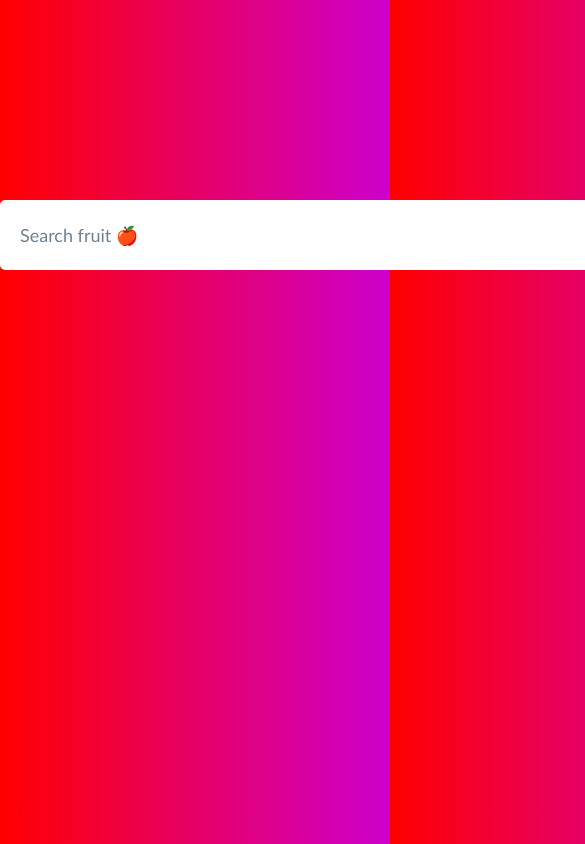
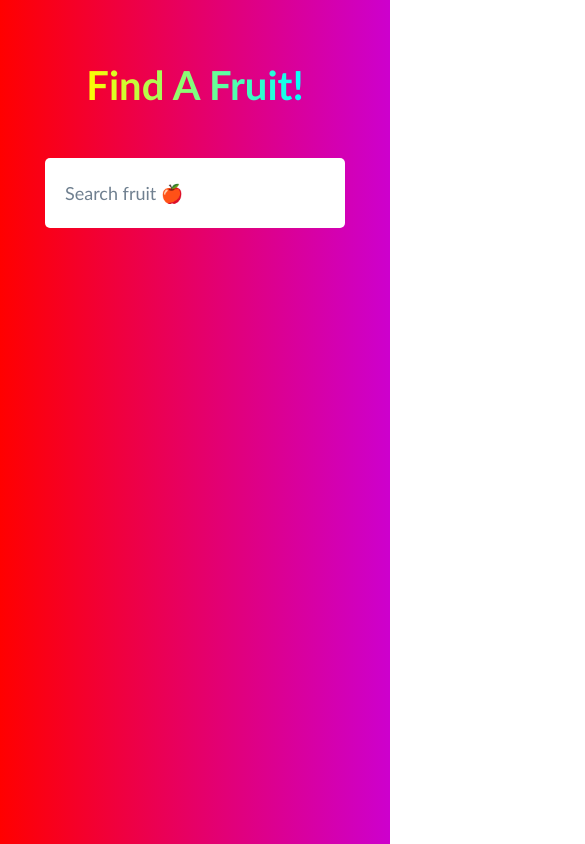
Before and after one commit to msaemrow/FruitSearchApp, a plain HTML site: page index.html in a window 390 px wide. Shown: the whole page, 585 px wide, since content can reach past the window. Drawn offline with nearby package versions, Linux system fonts and the light colour scheme.

Commit message:
updated css and added comments to JS file

```diff
--- a/index.html
+++ b/index.html
@@ -8,6 +8,7 @@
 
 </head>
 <body>
+  <h1>Find A Fruit!</h1>
 <!-- partial:index.partial.html -->
 <div class="search-container">
   <div class = "top-row">
--- a/style.css
+++ b/style.css
@@ -5,16 +5,29 @@
   font-family: 'Gill Sans', 'Gill Sans MT', Calibri, 'Trebuchet MS', sans-serif;
 }
 
+body{
+  display: flex;
+  flex-direction: column;
+  align-items: center;
+  gap: 0px;
+}
+
+h1{
+  font-size: 4rem;
+  margin-bottom: 0;
+  background-image: linear-gradient(90deg, rgb(255, 251, 1), aqua);
+  -webkit-background-clip: text;
+  -webkit-text-fill-color: transparent;
+}
+
 body {
   background: linear-gradient(90deg, red, rgb(205, 0, 205));
-  color: black;
-
 }
 
 .search-container {
   width: 600px;
   background: white;
-  margin: 200px auto 0;
+  margin: 50px auto 200px auto;
   border-radius: 5px;
 }
 
@@ -60,3 +73,19 @@ input{
   font-size: larger;
   border-radius: 5px;
 }
+
+@media (max-width: 650px){
+  .search-container {
+    width: 390px;
+  }
+  h1{
+    font-size: 2.5rem;
+    padding-top: 35px;
+  }
+}
+
+@media (max-width: 401px){
+  .search-container {
+    width: 300px;
+  }
+}
```
Also changed, not shown: script.js (+16 -0 lines).
